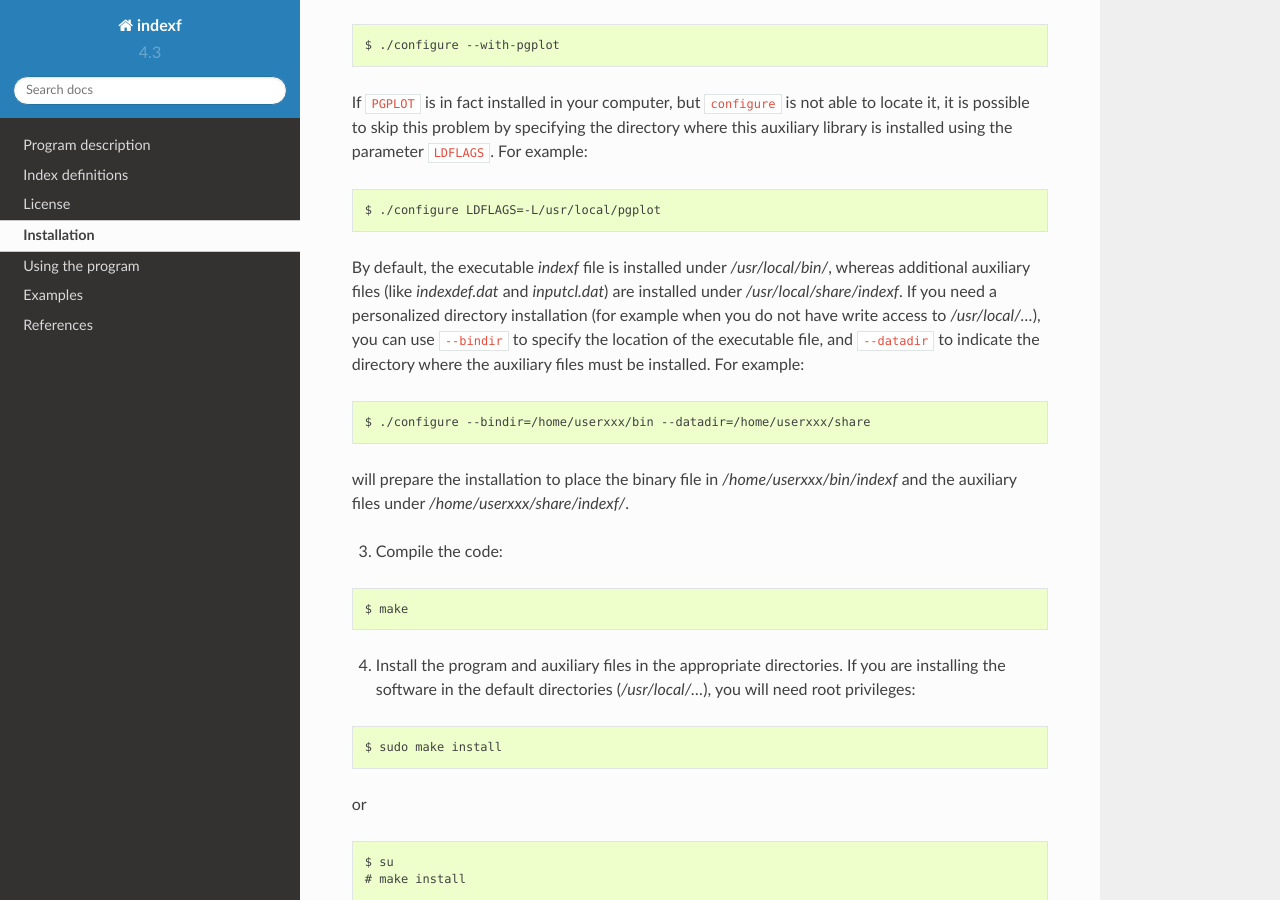
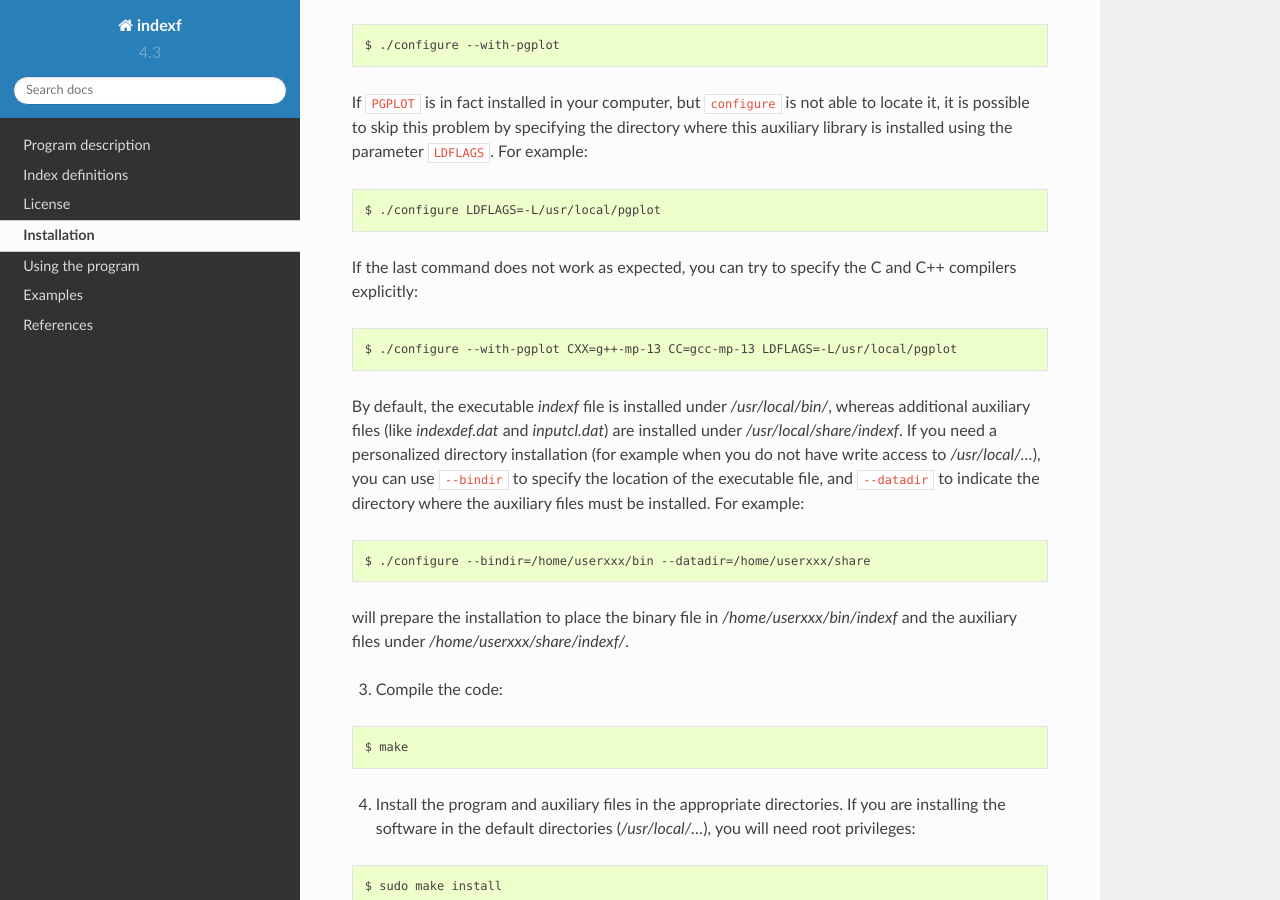
Before and after one commit to nicocardiel/indexf, a Sphinx documentation site: the page built from docs/installation.rst, in a window 1280 px wide and 900 px high, scrolled down 724 px. Built offline with Sphinx 7.4.7 and the Read the Docs theme 2.0.0, drawn with Linux system fonts in a browser that asks for light colours; formulas are drawn with MathJax 3.

Commit message:
Include defining the C and C++ compilers to help configure to find PGPLOT

```diff
--- a/docs/installation.rst
+++ b/docs/installation.rst
@@ -38,6 +38,14 @@ If ``PGPLOT`` is in fact installed in your computer, but ``configure`` is not ab
 
     $ ./configure LDFLAGS=-L/usr/local/pgplot
 
+If the last command does not work as expected, you can try to specify the C and
+C++ compilers explicitly:
+
+::
+
+
+    $ ./configure --with-pgplot CXX=g++-mp-13 CC=gcc-mp-13 LDFLAGS=-L/usr/local/pgplot
+
 By default, the executable *indexf* file is installed under */usr/local/bin/*, whereas additional auxiliary files (like *indexdef.dat* and *inputcl.dat*) are installed under */usr/local/share/indexf*. If you need a personalized directory installation (for example when you do not have write access to */usr/local/...*), you can use ``--bindir`` to specify the location of the executable file, and ``--datadir`` to indicate the directory where the auxiliary files must be installed. For example:
 
 ::
```
